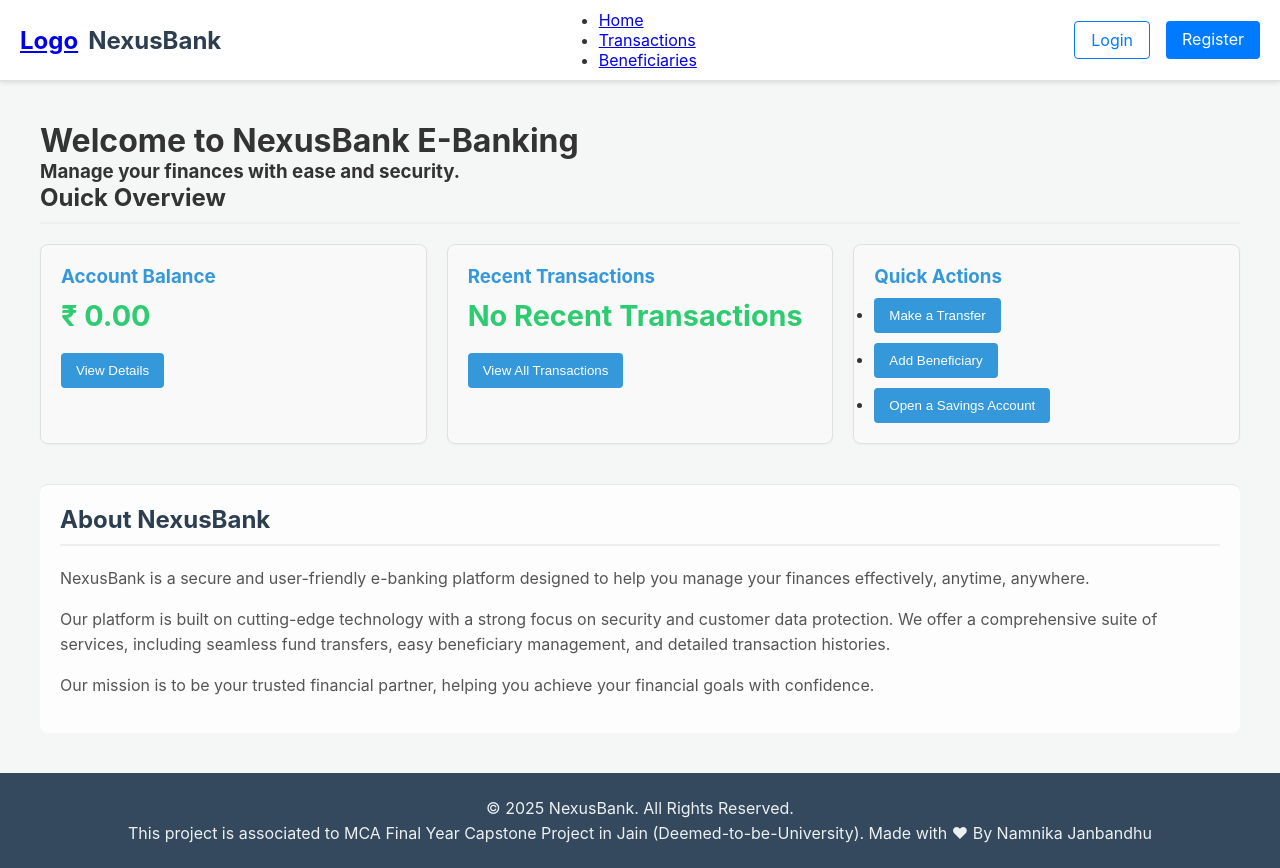
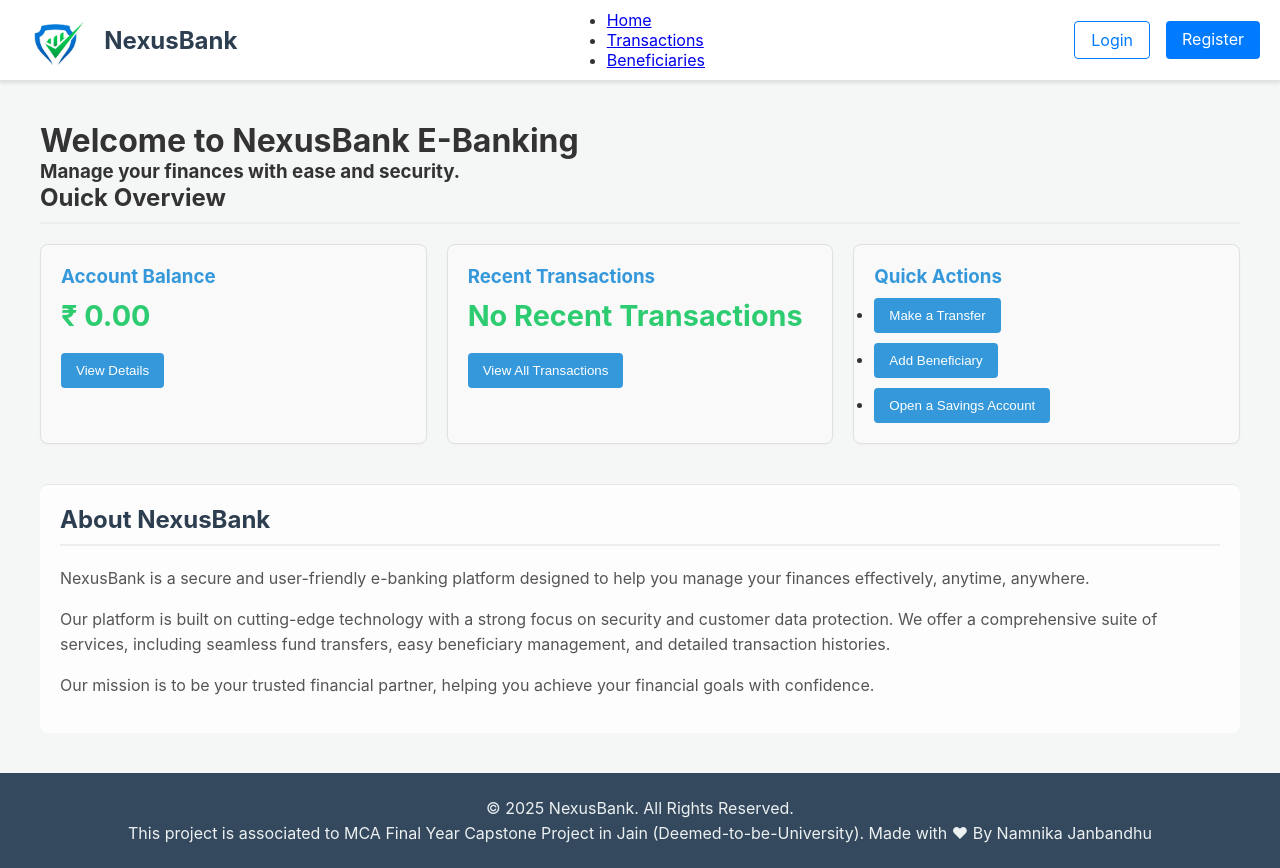
Before and after one commit to Namnika/E-BankingApplication, a React (Create React App) app in the folder FrontendApplication/: page / in a window 1280 px wide. Built offline with nearby package versions, Linux system fonts and the light colour scheme.

Commit message:
Modify NexusBank Logo

```diff
--- a/FrontendApplication/src/components/Navbar.js
+++ b/FrontendApplication/src/components/Navbar.js
@@ -4,9 +4,9 @@ import { AuthContext } from "../context/AuthContext";
 import { useState, useContext, useRef } from "react";
 import { FaUsers } from "react-icons/fa6";
 import { MdOutlineLogout, MdAccountBalanceWallet, MdAccountBalance, MdManageAccounts } from "react-icons/md";
+import nexusBankLogo from "../assests/images/nexusbank-logo.jpg";
 const Navbar = () => {
     const brandName = "NexusBank";
-    const brandLogo = "Logo";
     const navigate = useNavigate();
     const { auth, logout } = useContext(AuthContext);
     const [isDropdownOpen, setIsDropdownOpen] = useState(false);
@@ -30,9 +30,9 @@ const Navbar = () => {
         <nav className="navbar">
             <div className="navbar-brand">
                 <Link to={"/"} className="navbar-logo-link" style={{ fontWeight: "bold", fontSize: "1.5rem" }}>
-                    {brandLogo}
-                    {/* <img src={brandLogo} alt="NexusBank-Logo" style={{height: "40px"}} /> */}
-                    {/* use logo image  */}
+
+                    <img src={nexusBankLogo} alt="NexusBank-Logo" style={{ height: "60px" }} />
+
                 </Link>
                 <Link to={"/"} className="navbar-brand-name" >
                     {brandName}
```
